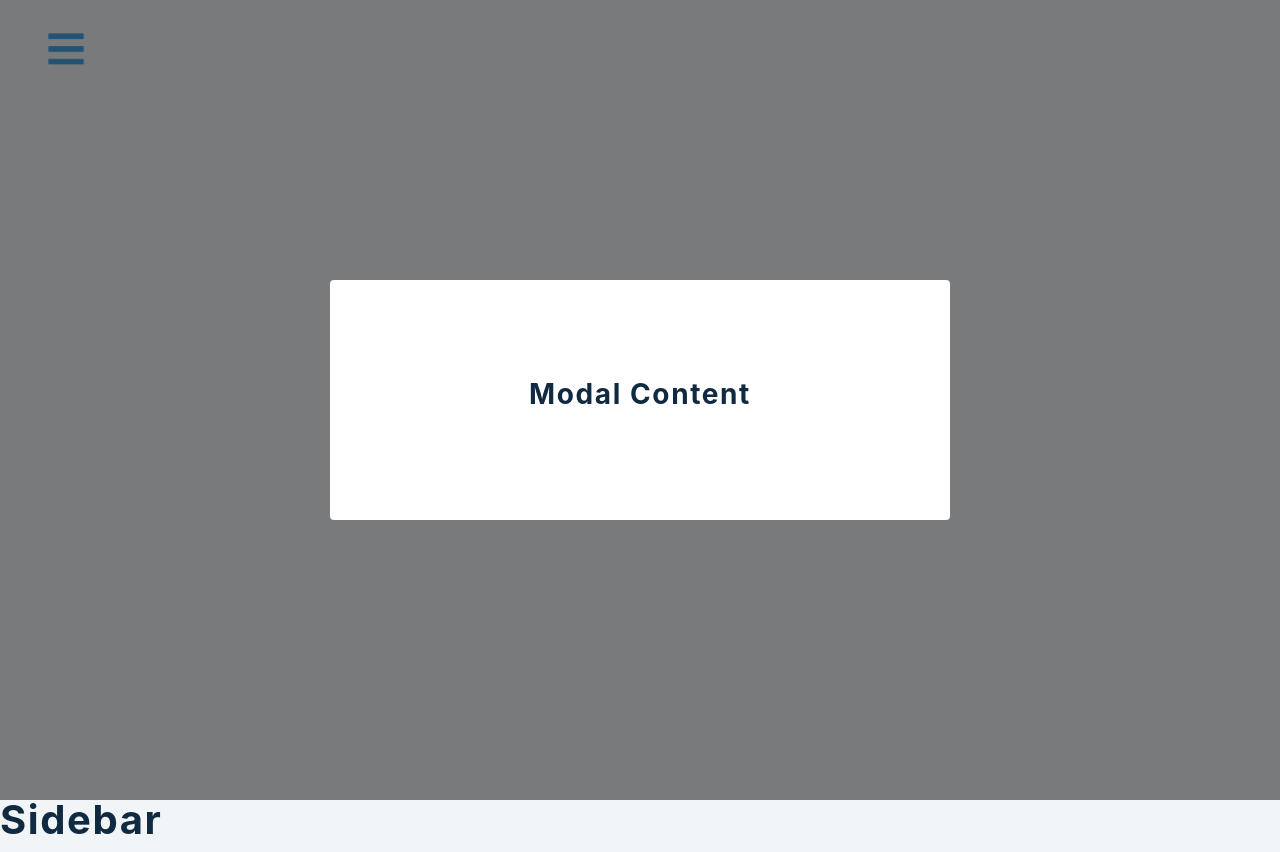
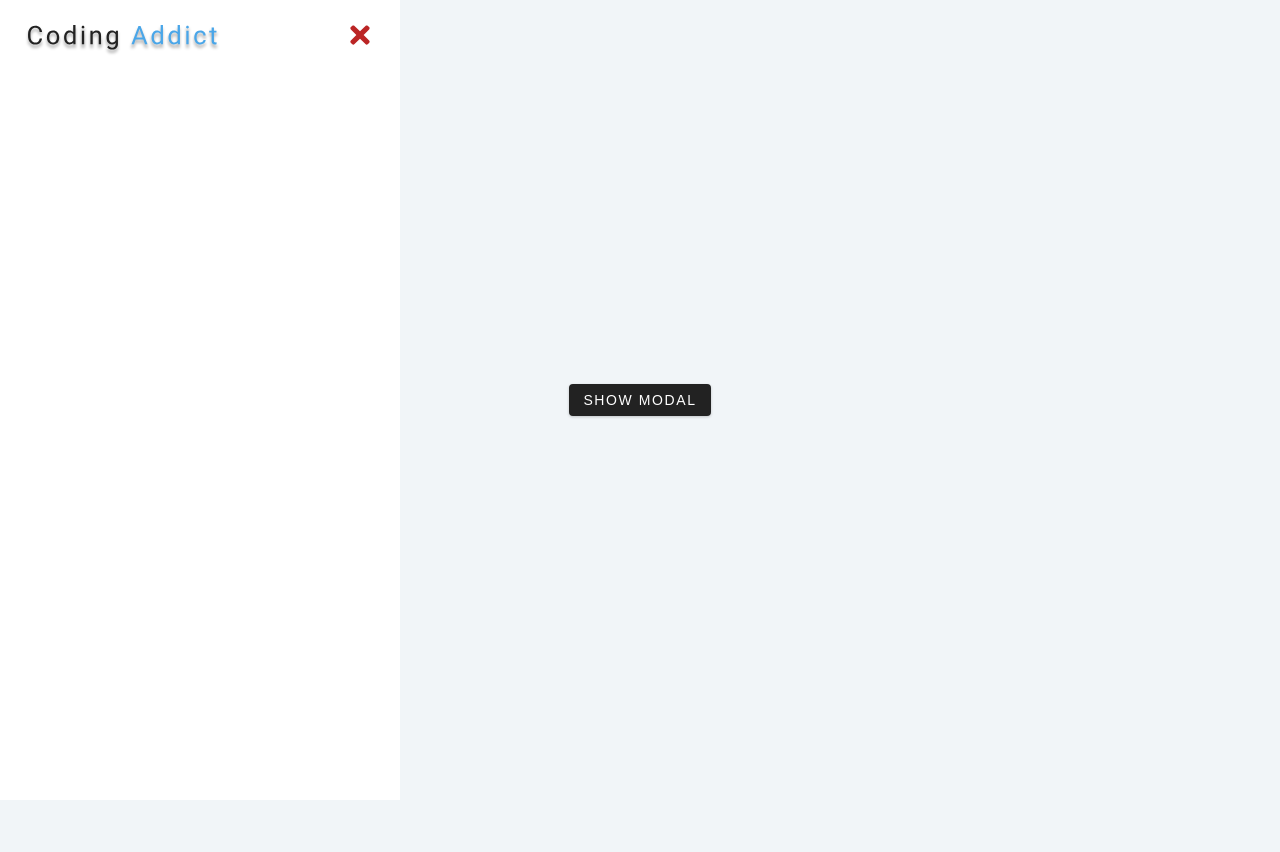
Before and after one commit to ib-skoric/react-sidebar, a React (Create React App) app: page / in a window 1280 px wide. After the commit the page ends 800 px from the top, so only its background shows below. Built offline with nearby package versions, Linux system fonts and the light colour scheme.

Commit message:
Add basic sidebar structure

```diff
--- a/src/Modal.js
+++ b/src/Modal.js
@@ -2,9 +2,12 @@ import React from 'react'
 import { FaTimes } from 'react-icons/fa'
 const Modal = () => {
   return(
-    <div className={`modal-overlay show-modal`}>
+    <div className={`modal-overlay`}>
       <div className="modal-container">
         <h3>Modal Content</h3>
+        <button className="close-modal-btn">
+          <FaTimes/>
+        </button>
       </div>
     </div>
     )
--- a/src/Sidebar.js
+++ b/src/Sidebar.js
@@ -4,7 +4,14 @@ import { FaTimes } from 'react-icons/fa'
 import { social, links } from './data'
 
 const Sidebar = () => {
-  return <h2>sidebar</h2>
+  return (
+     <aside className={`sidebar show-sidebar`}>
+       <div className="sidebar-header">
+         <img src={logo} className="logo" alt="Logo" />
+         <button className="close-btn"><FaTimes/></button>
+       </div>
+     </aside>
+  )
 }
 
 export default Sidebar
```
